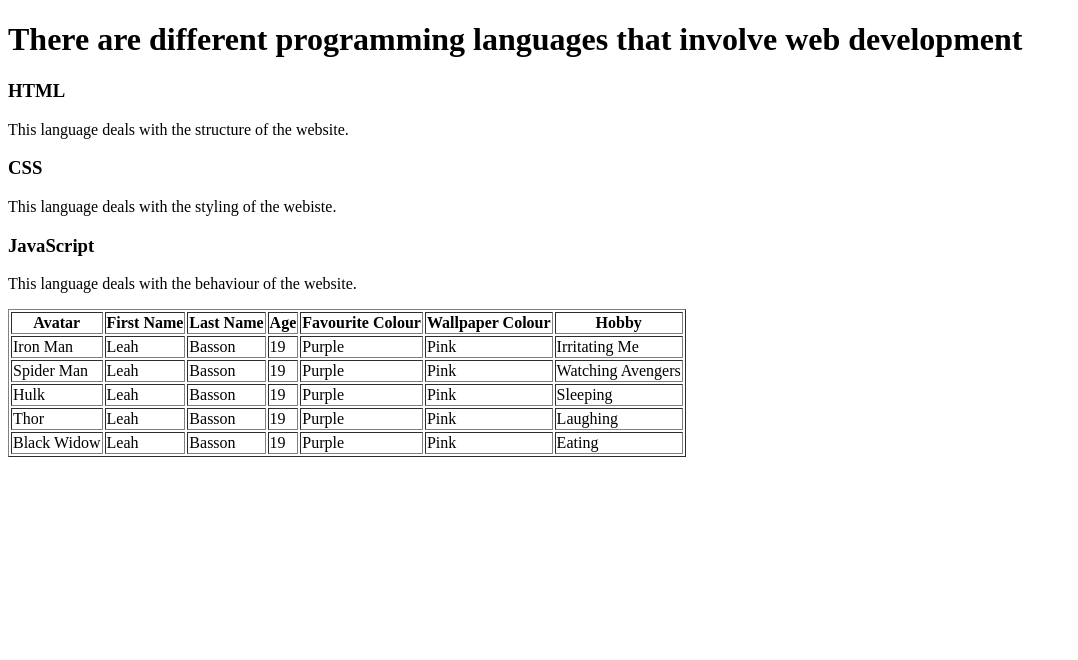
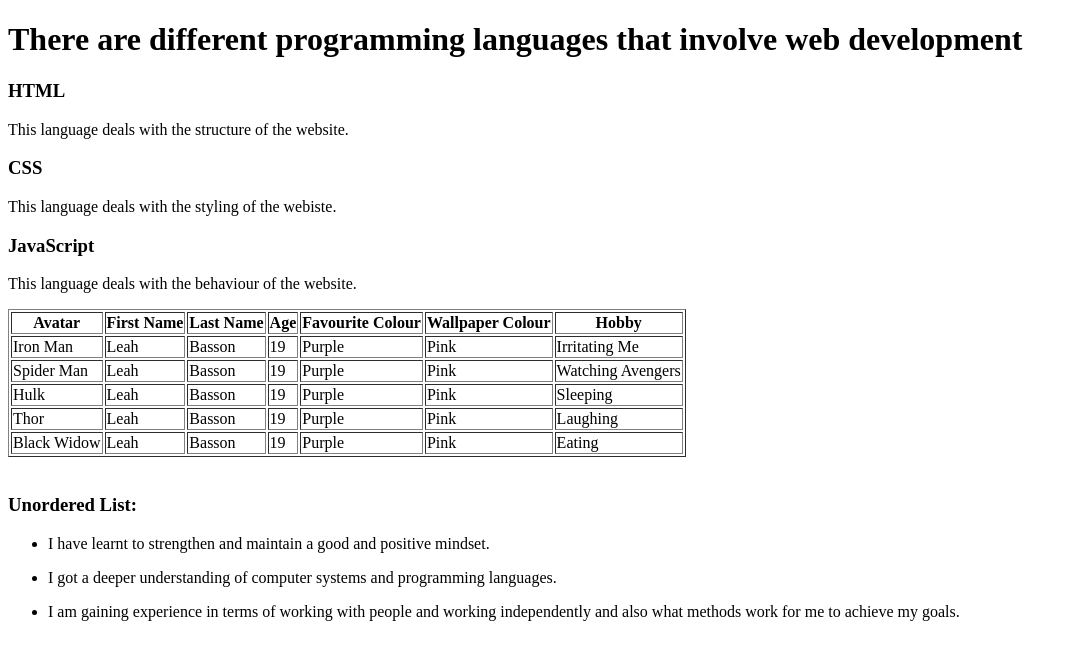
Before and after one commit to Joshua-Langeveldt/Wednesday, a plain HTML site: page index.html in a window 1280 px wide. Shown: the whole page, without its empty margins (0-1078 px from the left). Drawn offline with Linux system fonts and the light colour scheme.

Commit message:
Updated With Unorderly List

```diff
--- a/index.html
+++ b/index.html
@@ -7,6 +7,7 @@
 </head>
 <body>
 
+    <!-- Headings -->
 <main>
 <h1>There are different programming languages that involve web development</h1>
 
@@ -20,6 +21,7 @@
     <p>This language deals with the behaviour of the website.</p>
 </main>
 
+<!-- Table -->
 <table border="1">
     <tr>
       <th>Avatar</th>
@@ -77,7 +79,18 @@
     <td>Pink</td>
     <td>Eating</td>
 </tr>
-  </table>
+  </table> <br>
+
+  <!--unordered list-->
+<h3>Unordered List:</h3>
+  <ul>
+    <li><p> I have learnt to strengthen and maintain a good and positive mindset. </p></li>
+    <li><p> I got a deeper understanding of computer systems and programming languages. </p></li>
+    <li><p> I am gaining experience in terms of working with people and working independently and also what methods work for me to achieve my goals. </p></li>
+    </ul>
+
+
+
 
 </body>
 </html>
```
